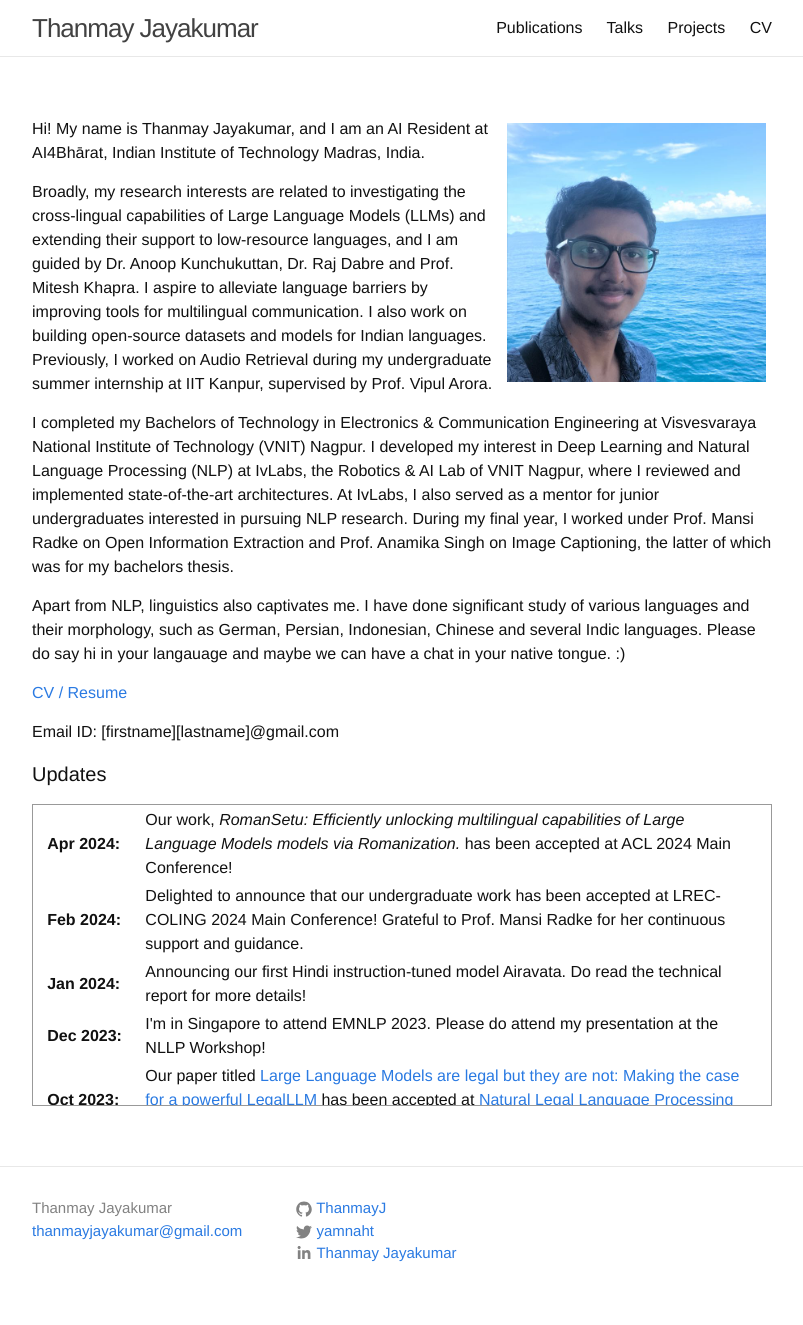
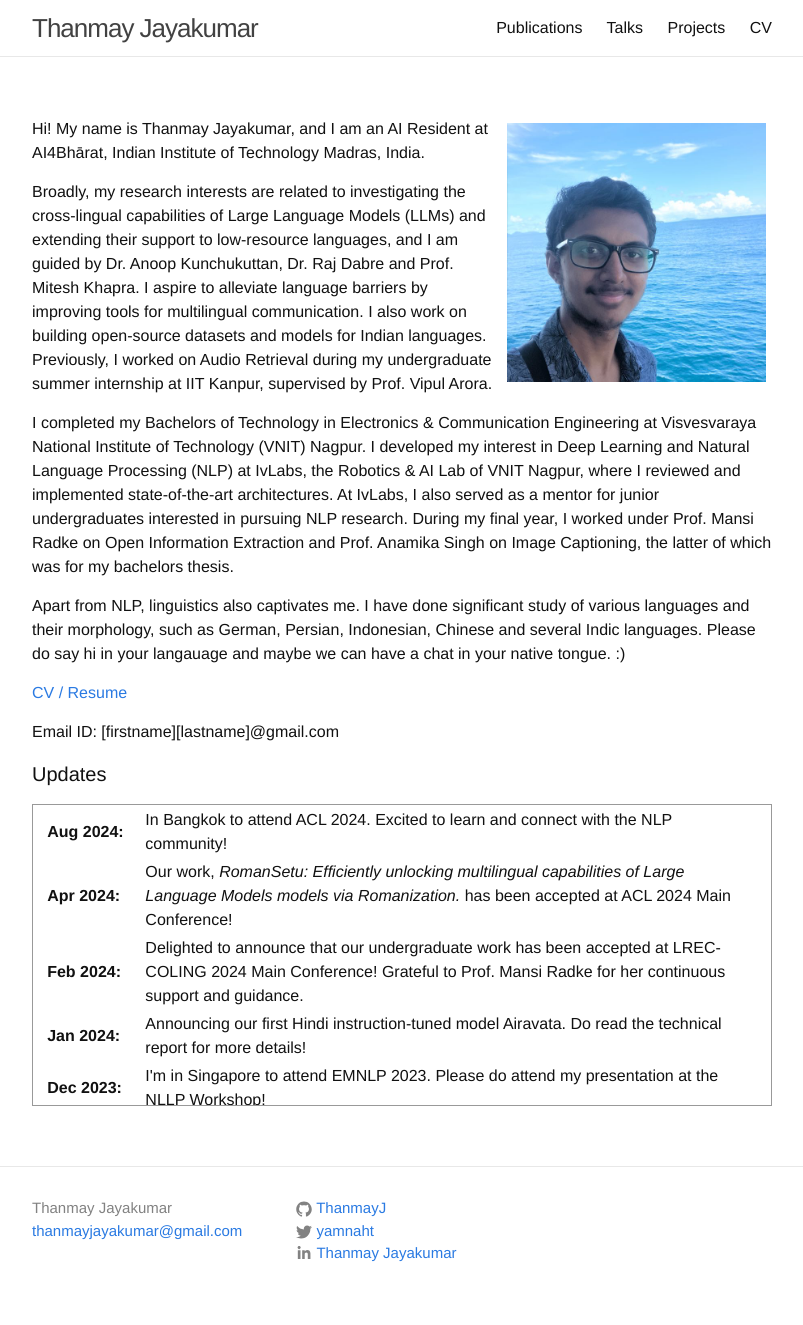
Before and after one commit to ThanmayJ/ThanmayJ.github.io, a Jekyll site: the page built from index.md, in a window 1280 px wide. Shown: the whole page, without its empty margins (238-1041 px from the left). Built offline with Jekyll 4.4.1, drawn with Linux system fonts in a browser that asks for light colours.

Commit message:
Update index.md

```diff
--- a/index.md
+++ b/index.md
@@ -23,6 +23,7 @@ Email ID: \[firstname\]\[lastname\]@gmail.com
 <table>
 <col width="100px">
 <col width="650px">
+  <tr><td><b>Aug 2024:</b></td><td>In Bangkok to attend ACL 2024. Excited to learn and connect with the NLP community!</td></tr>
   <tr><td><b>Apr 2024:</b></td><td>Our work, <i>RomanSetu: Efficiently unlocking multilingual capabilities of Large Language Models models via Romanization.</i> has been accepted at ACL 2024 Main Conference!</td></tr>
   <tr><td><b>Feb 2024:</b></td><td>Delighted to announce that our undergraduate work has been accepted at LREC-COLING 2024 Main Conference! Grateful to Prof. Mansi Radke for her continuous support and guidance.</td></tr>
   <tr><td><b>Jan 2024:</b></td><td>Announcing our first Hindi instruction-tuned model Airavata. Do read the technical report for more details!</td></tr>
```
